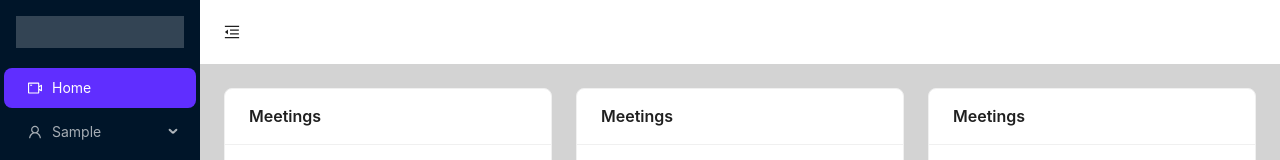
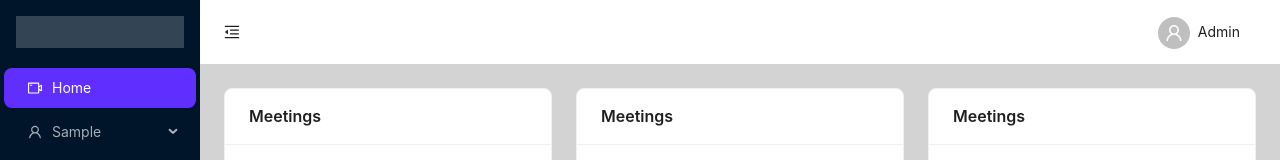
Before and after one commit to Translucent504/koolhub-admin-frontend, a React (Vite) app: page /sign-in in a window 1280 px wide. Both pictures are taken after a click on the button "sign in". Shown: the top 160 px of the page. Built offline with nearby package versions, Linux system fonts and the light colour scheme.

Commit message:
add user menu to header

```diff
--- a/src/components/RootLayout.jsx
+++ b/src/components/RootLayout.jsx
@@ -1,13 +1,17 @@
 import {
+  AimOutlined,
+  LogoutOutlined,
   MenuFoldOutlined,
   MenuUnfoldOutlined,
+  TruckOutlined,
   UserOutlined,
   VideoCameraOutlined,
 } from "@ant-design/icons";
-import { Button, Layout, Menu } from "antd";
+import { footerText } from "@mb/config";
+import { Avatar, Button, Dropdown, Flex, Layout, Menu } from "antd";
+import { useAuth } from "features/auth/hooks";
 import { useState } from "react";
 import { NavLink, Outlet, useLocation } from "react-router-dom";
-import { footerText } from "@mb/config";
 const { Header, Content, Sider, Footer } = Layout;
 
 const NavMenu = () => {
@@ -81,8 +85,12 @@ function RootLayout() {
             style={{
               background: "#fff",
               padding: 0,
-              alignItems: "center",
             }}
+          >
+            <Flex
+              align="center"
+              justify="space-between"
+              style={{ paddingInlineEnd: 24 }}
             >
               <Button
                 type="text"
@@ -94,6 +102,8 @@ function RootLayout() {
                   height: 64,
                 }}
               />
+              <UserMenu />
+            </Flex>
           </Header>
           <Layout>
             <Content
@@ -122,3 +132,44 @@ function RootLayout() {
 }
 
 export default RootLayout;
+
+function UserMenu() {
+  const { user, signOut } = useAuth();
+
+  const handleLogout = () => {
+    signOut();
+  };
+
+  return (
+    <Dropdown
+      placement="bottomLeft"
+      menu={{
+        items: [
+          {
+            key: 1,
+            icon: <AimOutlined />,
+            label: "Placeholder",
+          },
+          {
+            key: 2,
+            icon: <TruckOutlined />,
+            label: "Placeholder 2",
+          },
+          { type: "divider" },
+          {
+            key: "logout",
+            icon: <LogoutOutlined />,
+            label: "Logout",
+            onClick: handleLogout,
+          },
+        ],
+      }}
+      trigger={["click"]}
+      arrow
+    >
+      <Button type="ghost" icon={<Avatar icon={<UserOutlined />} />}>
+        {user.name}
+      </Button>
+    </Dropdown>
+  );
+}
```
Lines whose indentation alone changed are shown as unchanged.
